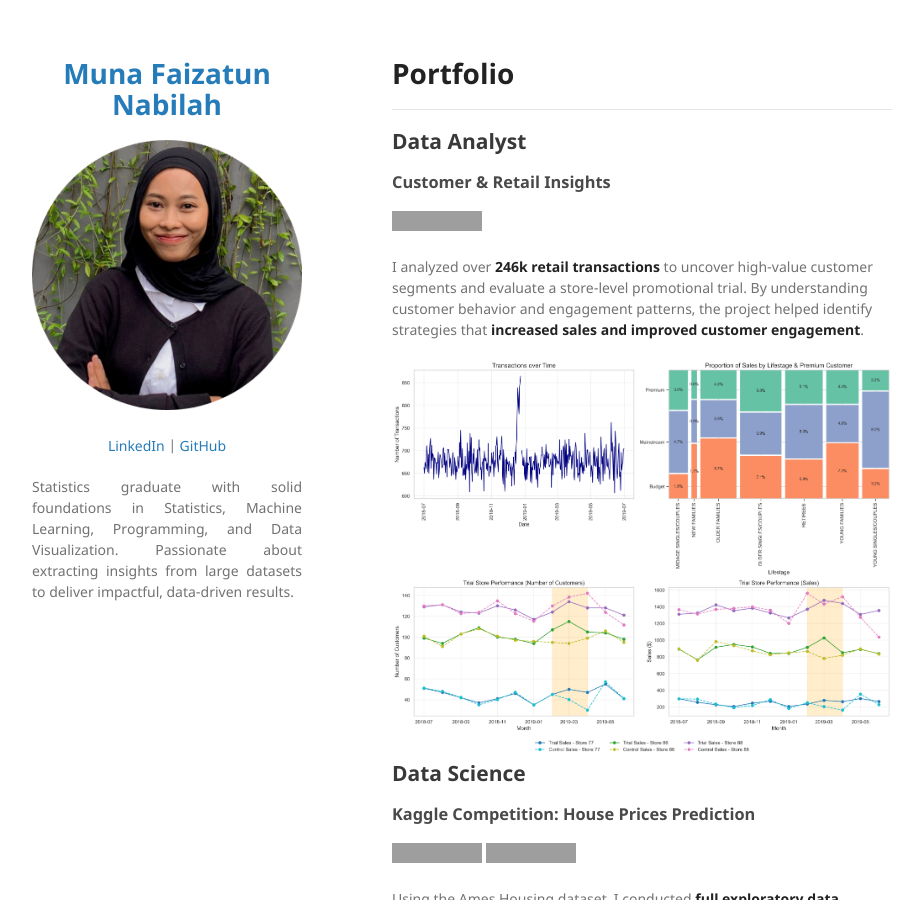
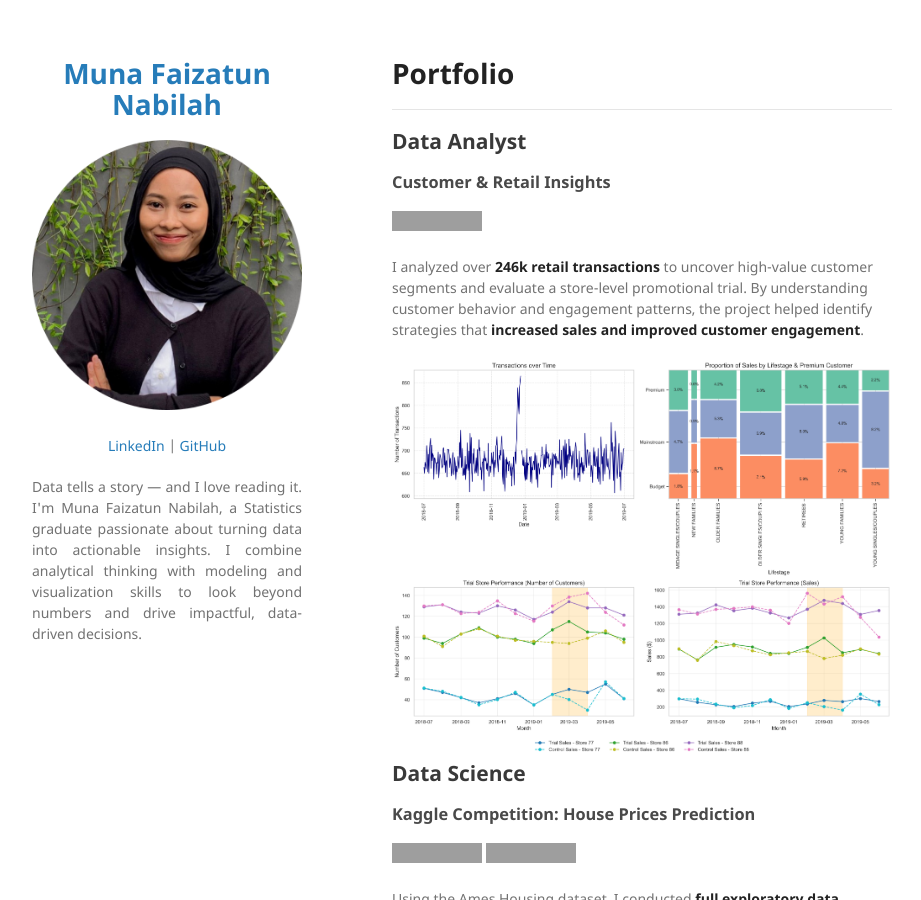
Before and after one commit to munafaizatun/munafaizatun.github.io, a Jekyll site: the page built from index.md, in a window 1280 px wide and 900 px high. Shown: the whole window, without its empty margins (178-1099 px from the left). Built offline with Jekyll 4.4.1, drawn with Linux system fonts in a browser that asks for light colours; our own code applies the rules of GitHub Pages for plain Markdown files; grey boxes are pictures that could not be loaded.

Commit message:
Create _config.yml

```diff
--- a/_config.yml
+++ b/_config.yml
@@ -9,8 +9,7 @@ description: |
   </p>
 
   <p align="justify">
-    Statistics graduate with solid foundations in Statistics, Machine Learning, Programming, and Data Visualization.
-    Passionate about extracting insights from large datasets to deliver impactful, data-driven results.
+      Data tells a story — and I love reading it. I'm Muna Faizatun Nabilah, a Statistics graduate passionate about turning data into actionable insights. I combine analytical thinking with modeling and visualization skills to look beyond numbers and drive impactful, data-driven decisions.
   </p>
 
 theme: jekyll-theme-minimal
```
